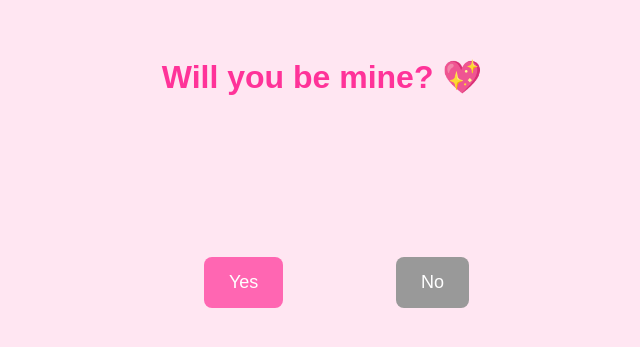
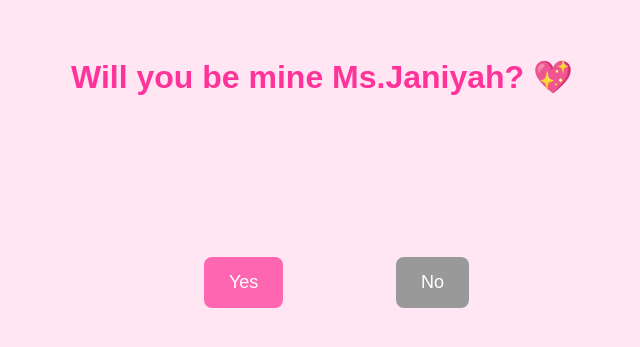
Before and after one commit to Qin14349/be-my-crushiecakes, a plain HTML site: page index.html in a window 1280 px wide. Shown: the part 153-500 px from the top of the page, without its empty margins (318-958 px from the left). Drawn offline with Linux system fonts and the light colour scheme.

Commit message:
Add files via upload

```diff
--- a/index.html
+++ b/index.html
@@ -48,7 +48,7 @@
   </style>
 </head>
 <body>
-  <h1>Will you be mine? 💖</h1>
+  <h1>Will you be mine Ms.Janiyah? 💖</h1>
   <button id="yesBtn">Yes</button>
   <button id="noBtn">No</button>
   <p id="message"></p>
```
